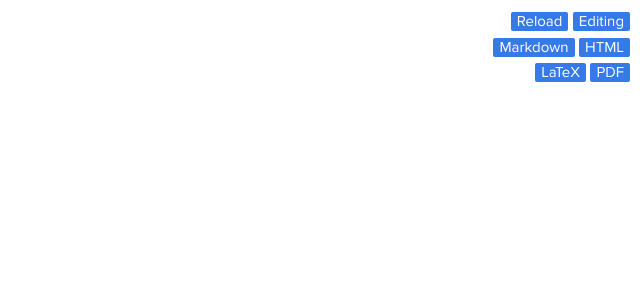
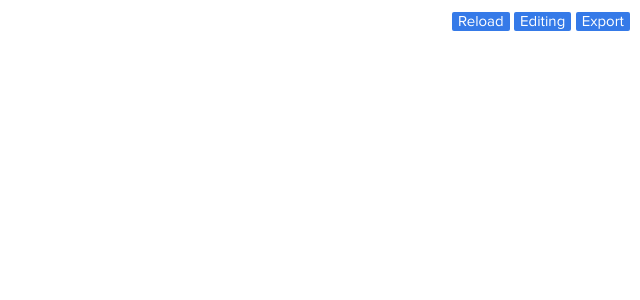
Before and after one commit to iamlemec/ellone, a Python web app: template templates/editor.html in a window 1280 px wide. Shown: the top 300 px of the page, without its empty margins (640-1280 px from the left). Run offline with Jinja, Linux system fonts and the light colour scheme; the template is opened without the code that fills it: most values are stand-ins (such as "Sample title", 1, 10 or a date in 2020); some libraries are stand-ins or nearby versions.

Commit message:
export dropdown, fix latex export

```diff
--- a/static/css/editor.css
+++ b/static/css/editor.css
@@ -140,6 +140,7 @@
 
 .section_title {
   font-weight: 600;
+  margin-top: 30px;
 }
 
 .section_title:before {
@@ -194,15 +195,28 @@
   float: right;
 }
 
-#topbar_export1 {
-  float: right;
+#topbar_export {
+  cursor: default;
+  font-size: 15px;
+  background-color: rgb(53, 122, 232);
+  color: white;
+  border-radius: 2px;
+  padding: 0px 6px 0px 6px;
 }
 
-#topbar_export2 {
-  float: right;
+#topbar_export.expanded {
+  background-color: #666;
+}
+
+#topbar_slide {
+  display: none;
+  margin-top: 2px;
 }
 
 #topbar_markdown {
+  float: right;
+  text-align: right;
+  width: 54px;
   cursor: default;
   font-size: 15px;
   background-color: rgb(53, 122, 232);
@@ -212,6 +226,9 @@
 }
 
 #topbar_html {
+  float: right;
+  text-align: right;
+  width: 54px;
   cursor: default;
   font-size: 15px;
   background-color: rgb(53, 122, 232);
@@ -221,6 +238,9 @@
 }
 
 #topbar_latex {
+  float: right;
+  text-align: right;
+  width: 54px;
   cursor: default;
   font-size: 15px;
   background-color: rgb(53, 122, 232);
@@ -230,6 +250,9 @@
 }
 
 #topbar_pdf {
+  float: right;
+  text-align: right;
+  width: 54px;
   cursor: default;
   font-size: 15px;
   background-color: rgb(53, 122, 232);
@@ -269,7 +292,6 @@
 #topbar_editing {
   cursor: default;
   font-size: 15px;
-  color: #BBB !important;
   background-color: #666;
   color: white;
   border-radius: 2px;
--- a/static/js/editor.js
+++ b/static/js/editor.js
@@ -396,6 +396,13 @@
   set_caret_at_end(outer);
 }
 
+function save_document() {
+  var msg = JSON.stringify({"cmd": "write", "content": ""});
+  console.log(msg);
+  ws.send(msg);
+  elltwo_box.removeClass("modified");
+}
+
 function make_toolbar(outer) {
   var bar = $("<div>",{class:"toolbar"});
   var add = $("<span>",{class:"add_button",html:"+"});
@@ -434,7 +441,9 @@
 
   // event handlers
   inner.click(function(event) {
-    activate_cell(outer);
+    if (is_editing(elltwo_box)) {
+      activate_cell(outer);
+    }
   });
   inner.bind("input", function() {
     outer.addClass("modified");
@@ -576,6 +585,11 @@
   }
 
   // topbar button handlers
+  $("#topbar_export").click(function() {
+    $("#topbar_slide").slideToggle("fast");
+    $(this).toggleClass("expanded");
+  });
+
   $("#topbar_markdown").click(function() {
     window.location.replace("/markdown/"+fname);
   });
@@ -604,10 +618,7 @@
   });
 
   $("#topbar_save").click(function() {
-    var msg = JSON.stringify({"cmd": "write", "content": ""});
-    console.log(msg);
-    ws.send(msg);
-    elltwo_box.removeClass("modified");
+    save_document();
   });
 
   $("#topbar_revert").click(function() {
@@ -707,8 +718,11 @@
             return false;
           }
         }
+        if (!$(event.target).hasClass("para_inner")) {
+          event.preventDefault();
+        }
       } else if (keyCode == 68) { // d
-        if (event.shiftKey) {
+        if (event.shiftKey && !is_editing(active)) {
           outer = active;
           if (!activate_next()) {
             activate_prev();
@@ -717,6 +731,11 @@
           if (is_editing(active)) {
             set_caret_at_end(active);
           }
+        }
+      } else if (keyCode == 83) { // s
+        if (event.ctrlKey) {
+          save_document();
+          return false;
         }
       }
     } else {
--- a/templates/editor.html
+++ b/templates/editor.html
@@ -19,22 +19,20 @@
 <div id="elltwo" class="editing">
 <div id="marquee"></div>
 <div id="topbar">
-<span id="topbar_control">
+<div id="topbar_control">
 <span id="topbar_save">Save</span>
 <span id="topbar_revert">Revert</span>
 <span id="topbar_reload">Reload</span>
 <span id="topbar_editing">Editing</span>
-</span>
+<span id="topbar_export">Export</span>
+</div>
 <br/>
-<span id="topbar_export1">
-<span id="topbar_markdown">Markdown</span>
-<span id="topbar_html">HTML</span>
-</span>
-<br/>
-<span id="topbar_export2">
-<span id="topbar_latex">LaTeX</span>
-<span id="topbar_pdf">PDF</span>
-</span>
+<div id="topbar_slide">
+<span id="topbar_markdown">.md</span><br/>
+<span id="topbar_html">.html</span><br/>
+<span id="topbar_latex">.tex</span><br/>
+<span id="topbar_pdf">.pdf</span><br/>
+</div>
 </div>
 <div id="content"></div>
 </div>
```
Also changed, not shown: editor.py (+8 -3 lines).
